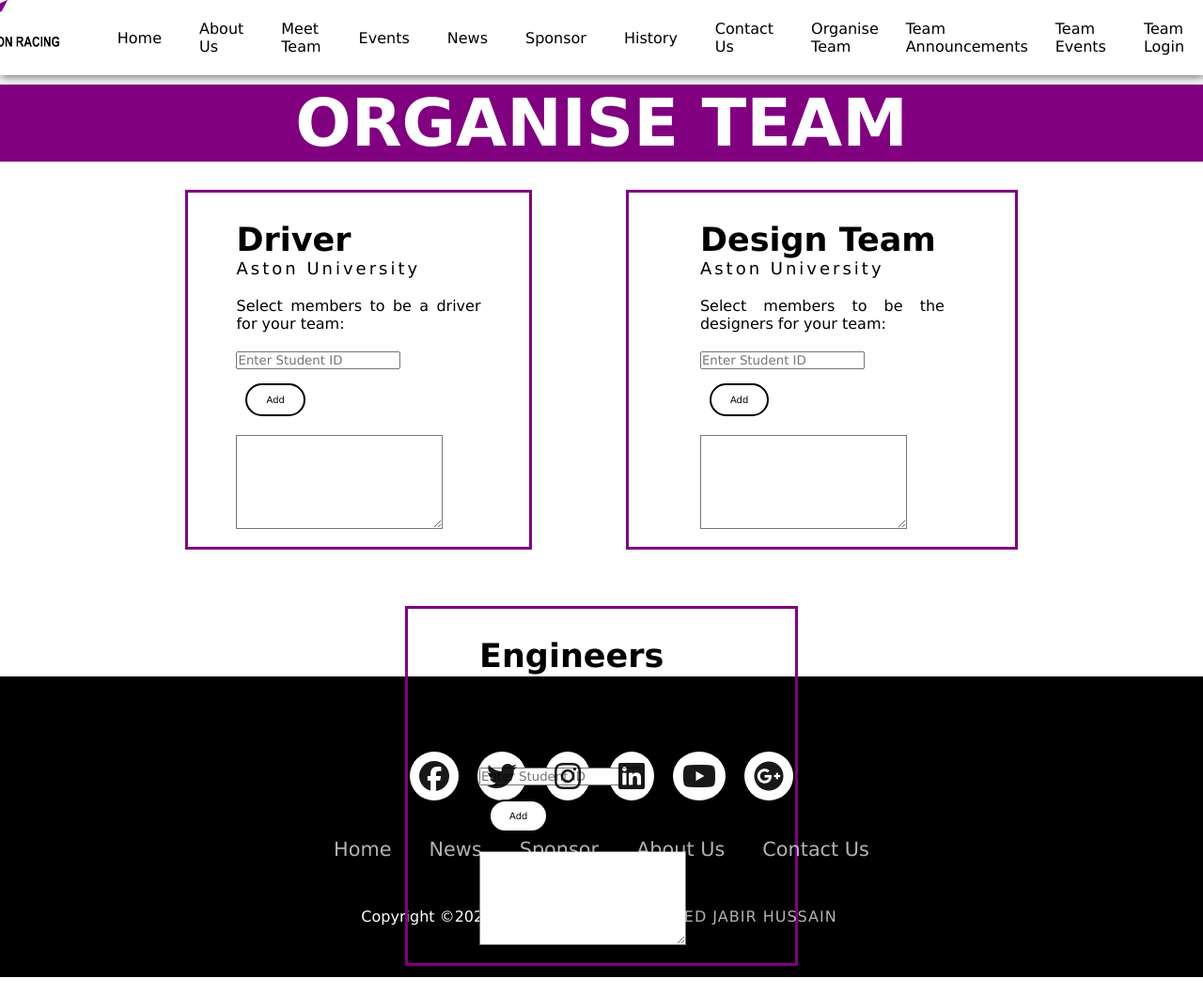
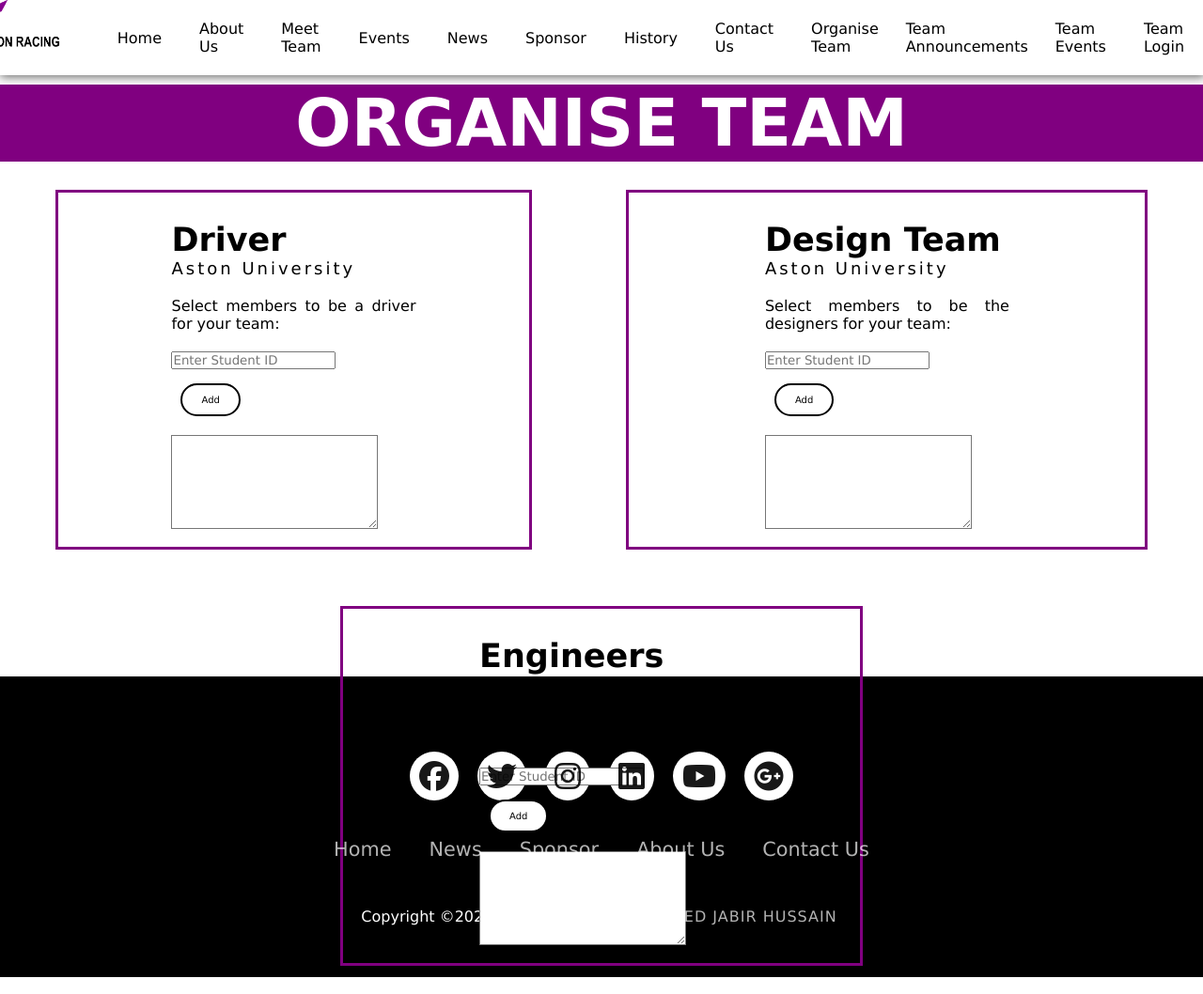
Before and after one commit to 190039460/Final-Year-Project, a PHP site: page /organiseteam.html in a window 1280 px wide; the page is wider, and only the part inside the window is pictured. Shown: that part at 94% size. Run offline with PHP 8.4, Linux system fonts and the light colour scheme.

Commit message:
Updating the Organise Team Page
Adjusting the content of the Organise Team Page through the css.style file to resize the borders of the three sections of team selection.

```diff
--- a/Formula Student Website/style.css
+++ b/Formula Student Website/style.css
@@ -904,6 +904,7 @@ nav ul li a:hover {
 
 .member {
     flex-basis: 260px;
+    margin: 0px 69px;
 }
 
 .title-name {
```
